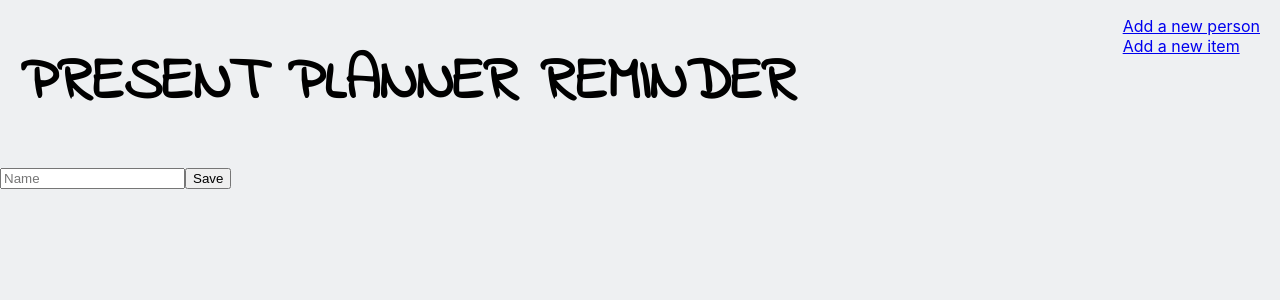
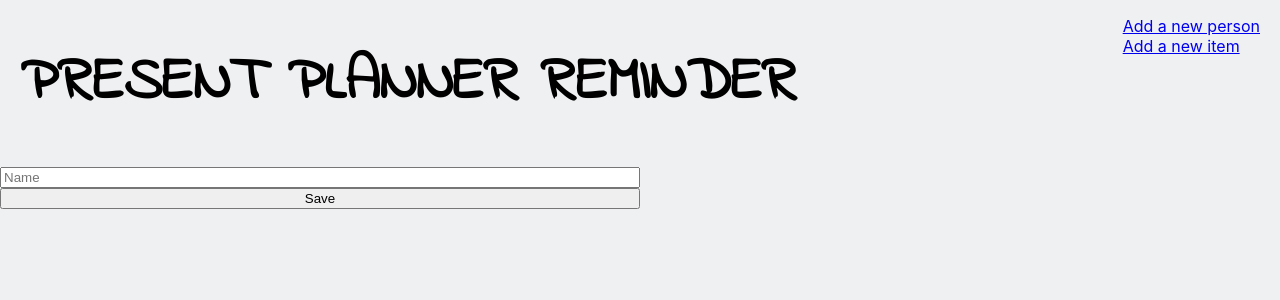
Before and after one commit to davemc85/PresentPlannerFrontEnd, a React (Create React App) app: page /persons/new in a window 1280 px wide. Shown: the top 300 px of the page. Built offline with nearby package versions, Linux system fonts and the light colour scheme; no server answers.

Commit message:
basic css added to forms

```diff
--- a/public/css/style.css
+++ b/public/css/style.css
@@ -82,6 +82,12 @@ h1 {
   text-align: center;
 }
 
+.list-heading {
+  font-family: 'Indie Flower', cursive;
+  font-size: 30px;
+  padding-left: 50px;
+}
+
 .person-items {
   display: flex;
   justify-content: center;
@@ -99,3 +105,12 @@ th {
   min-width: 70px;
   text-align: left;
 }
+
+/* fix to align center */
+form {
+  display: flex;
+  justify-content: center;
+  flex-direction: column;
+  width: 50vw;
+  min-width: 200px;
+}
```
Also changed, not shown: src/components/person/PersonDetail.js (+0 -7 lines).
